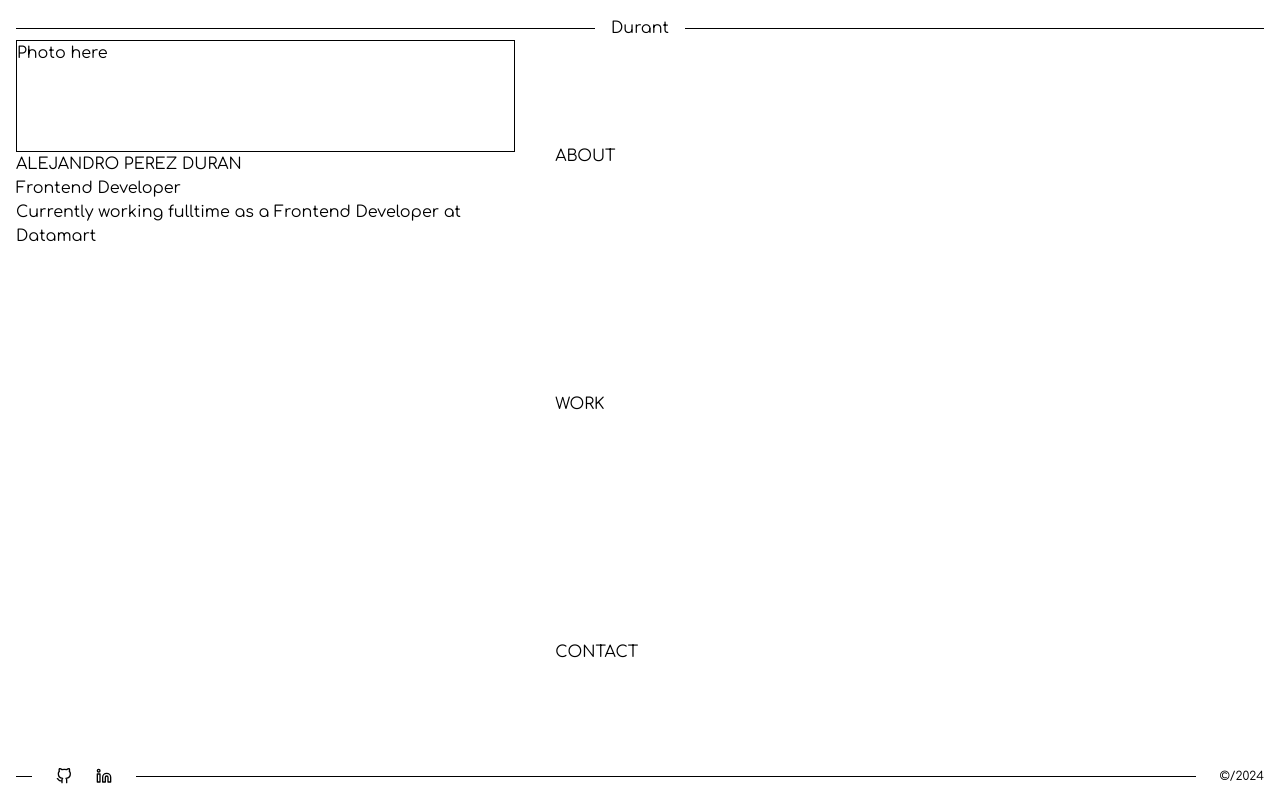
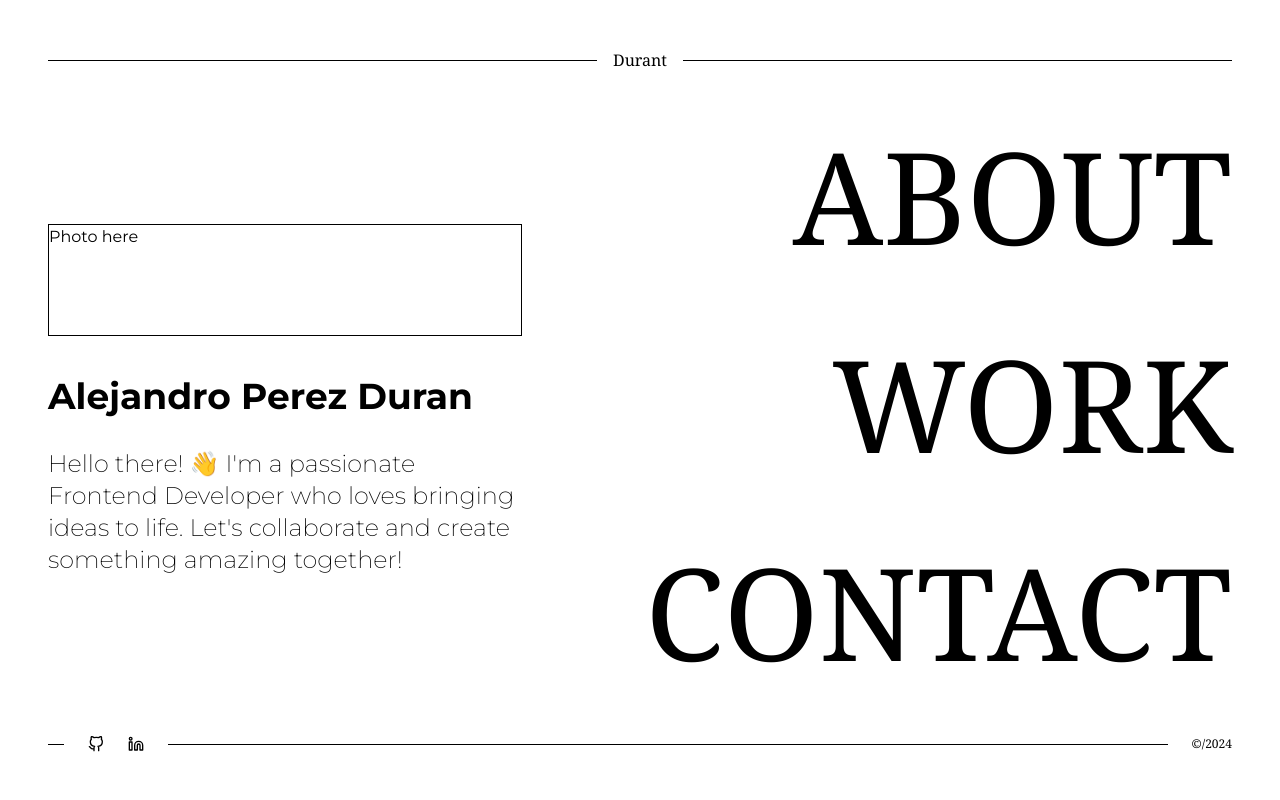
Before and after one commit to durantdurant95/portfolio, a Next.js app: page / in a window 1280 px wide. Built offline with nearby package versions, Linux system fonts and the light colour scheme.

Commit message:
Update font styles in layout and page components

```diff
--- a/app/layout.tsx
+++ b/app/layout.tsx
@@ -1,12 +1,12 @@
 import { Analytics } from "@vercel/analytics/react";
 import { SpeedInsights } from "@vercel/speed-insights/next";
 import type { Metadata } from "next";
-import { Comfortaa } from "next/font/google";
+import { Noto_Serif } from "next/font/google";
 import Link from "next/link";
 import { FiGithub, FiLinkedin } from "react-icons/fi";
 import "./globals.css";
 
-const comfortaa = Comfortaa({ subsets: ["latin"] });
+const notoSerif = Noto_Serif({ subsets: ["latin"] });
 
 export const metadata: Metadata = {
   title: "Durant Portfolio",
@@ -16,7 +16,9 @@ export const metadata: Metadata = {
 const RootLayout = ({ children }: { children: React.ReactNode }) => {
   return (
     <html lang="en">
-      <body className={`${comfortaa.className} flex h-screen flex-col p-4`}>
+      <body
+        className={`${notoSerif.className} flex h-screen flex-col p-4 md:p-8 lg:p-12`}
+      >
         <nav className="flex items-center justify-center gap-4">
           <div className="h-[1px] grow bg-black " />
           <Link href="/">Durant</Link>
--- a/app/page.tsx
+++ b/app/page.tsx
@@ -1,20 +1,39 @@
+import { Montserrat } from "next/font/google";
 import Link from "next/link";
+
+const sourceCodePro = Montserrat({ subsets: ["latin"] });
 
 const Home = () => {
   return (
-    <main className="flex grow gap-10">
+    <main className="flex grow flex-col gap-10 md:flex-row">
       {/* Name and photo section */}
-      <section className="w-2/5">
+      <section
+        className={` ${sourceCodePro.className} flex w-full flex-col justify-center gap-10 md:w-2/5`}
+      >
         <div className="h-28 w-full border border-black">Photo here</div>
-        <h1>ALEJANDRO PEREZ DURAN</h1>
-        <h2>Frontend Developer</h2>
-        <p>Currently working fulltime as a Frontend Developer at Datamart</p>
+        <div className="">
+          <h1 className="pb-8 text-2xl font-bold md:text-4xl">
+            Alejandro Perez Duran
+          </h1>
+          <h2 className="pb-2 text-2xl font-extralight">
+            Hello there! 👋 I&apos;m a passionate Frontend Developer who loves
+            bringing ideas to life. Let&apos;s collaborate and create something
+            amazing together!
+          </h2>
+          <p></p>
+        </div>
       </section>
       {/* //TODO Links section */}
-      <section className="flex flex-col justify-around gap-4">
-        <Link href="/about">ABOUT</Link>
-        <Link href="/work">WORK</Link>
-        <Link href="/contact">CONTACT</Link>
+      <section className="flex grow flex-col justify-center gap-4 md:text-right">
+        <Link href="/about" className="text-[16vw] md:text-[10vw]">
+          ABOUT
+        </Link>
+        <Link href="/work" className="text-[16vw] md:text-[10vw]">
+          WORK
+        </Link>
+        <Link href="/contact" className="text-[16vw] md:text-[10vw]">
+          CONTACT
+        </Link>
       </section>
     </main>
   );
```
Also changed, not shown: 2 other files (tests, documents, lock files or other folders).
